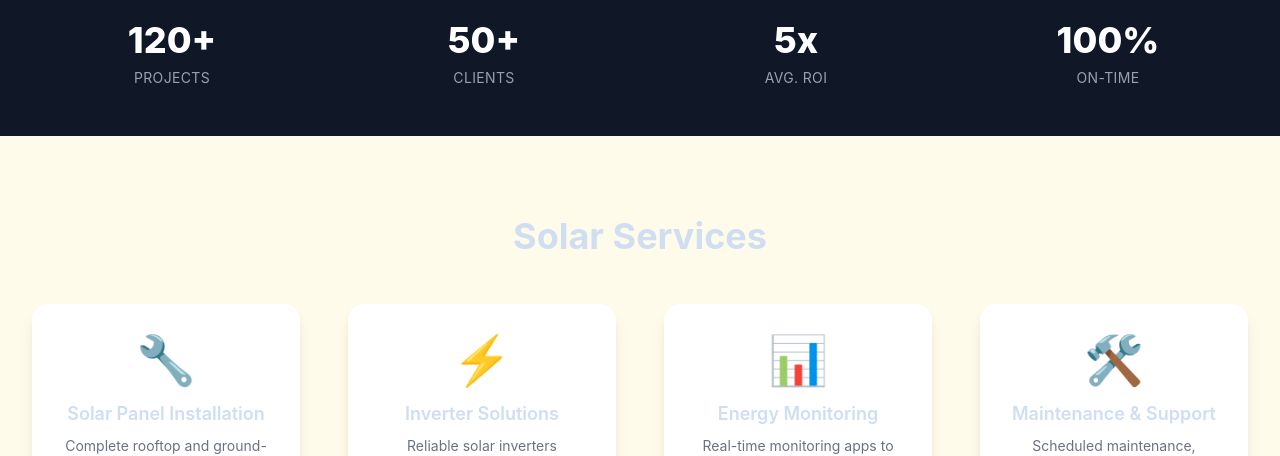
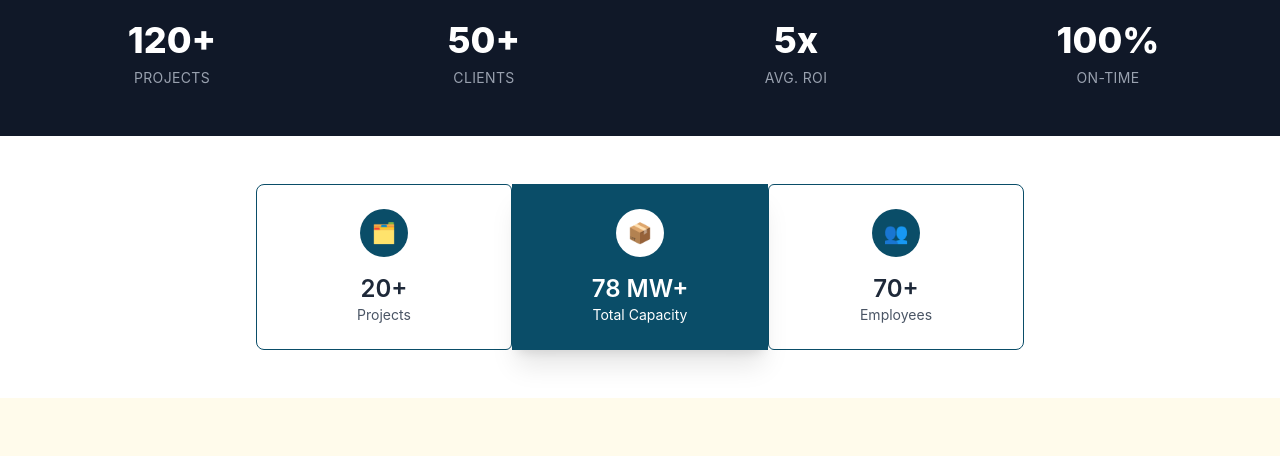
Before and after one commit to digitalwebconnection/Dmax1, a Next.js app: page / in a window 1280 px wide. Shown: the part 1740-2196 px from the top of the page. Built offline with nearby package versions, Linux system fonts and the light colour scheme.

Commit message:
first commi1t6

```diff
--- a/src/app/HomePageClient.tsx
+++ b/src/app/HomePageClient.tsx
@@ -226,6 +226,41 @@ export default function HomePageClient() {
         </div>
       </section> */}
 
+
+       <section className="flex justify-center py-12 bg-white">
+      <div className="flex flex-col gap-4 px-4 sm:flex-row sm:gap-0">
+        {/* Left Card */}
+        <div className="flex flex-col items-center justify-center p-6 border rounded-md w-64 sm:rounded-l-lg border-[#0A4D68]">
+          <div className="w-12 h-12 mb-4 bg-[#0A4D68] text-white rounded-full flex items-center justify-center text-xl">
+            {/* Example icon (flow chart) */}
+            <span>🗂️</span>
+          </div>
+          <p className="text-2xl font-semibold text-gray-800">20+</p>
+          <p className="text-sm text-gray-600">Projects</p>
+        </div>
+
+        {/* Center Card (highlighted) */}
+        <div className="flex flex-col items-center justify-center p-6 w-64 bg-[#0A4D68] text-white shadow-xl z-10 sm:rounded-none sm:border-y sm:border-t-0 sm:border-b-0">
+          <div className="w-12 h-12 mb-4 bg-white text-[#0A4D68] rounded-full flex items-center justify-center text-xl">
+            {/* Example icon (capacity) */}
+            <span>📦</span>
+          </div>
+          <p className="text-2xl font-semibold">78 MW+</p>
+          <p className="text-sm">Total Capacity</p>
+        </div>
+
+        {/* Right Card */}
+        <div className="flex flex-col items-center justify-center p-6 border rounded-md w-64 sm:rounded-r-lg border-[#0A4D68]">
+          <div className="w-12 h-12 mb-4 bg-[#0A4D68] text-white rounded-full flex items-center justify-center text-xl">
+            {/* Example icon (employees) */}
+            <span>👥</span>
+          </div>
+          <p className="text-2xl font-semibold text-gray-800">70+</p>
+          <p className="text-sm text-gray-600">Employees</p>
+        </div>
+      </div>
+    </section>
+
       {/* Services */}
       <section id="services" className="px-4 py-20 mx-auto max-w-7xl md:px-8">
         <h2 className="mb-12 text-3xl font-bold text-center reveal md:text-4xl">Solar Services</h2>
```
